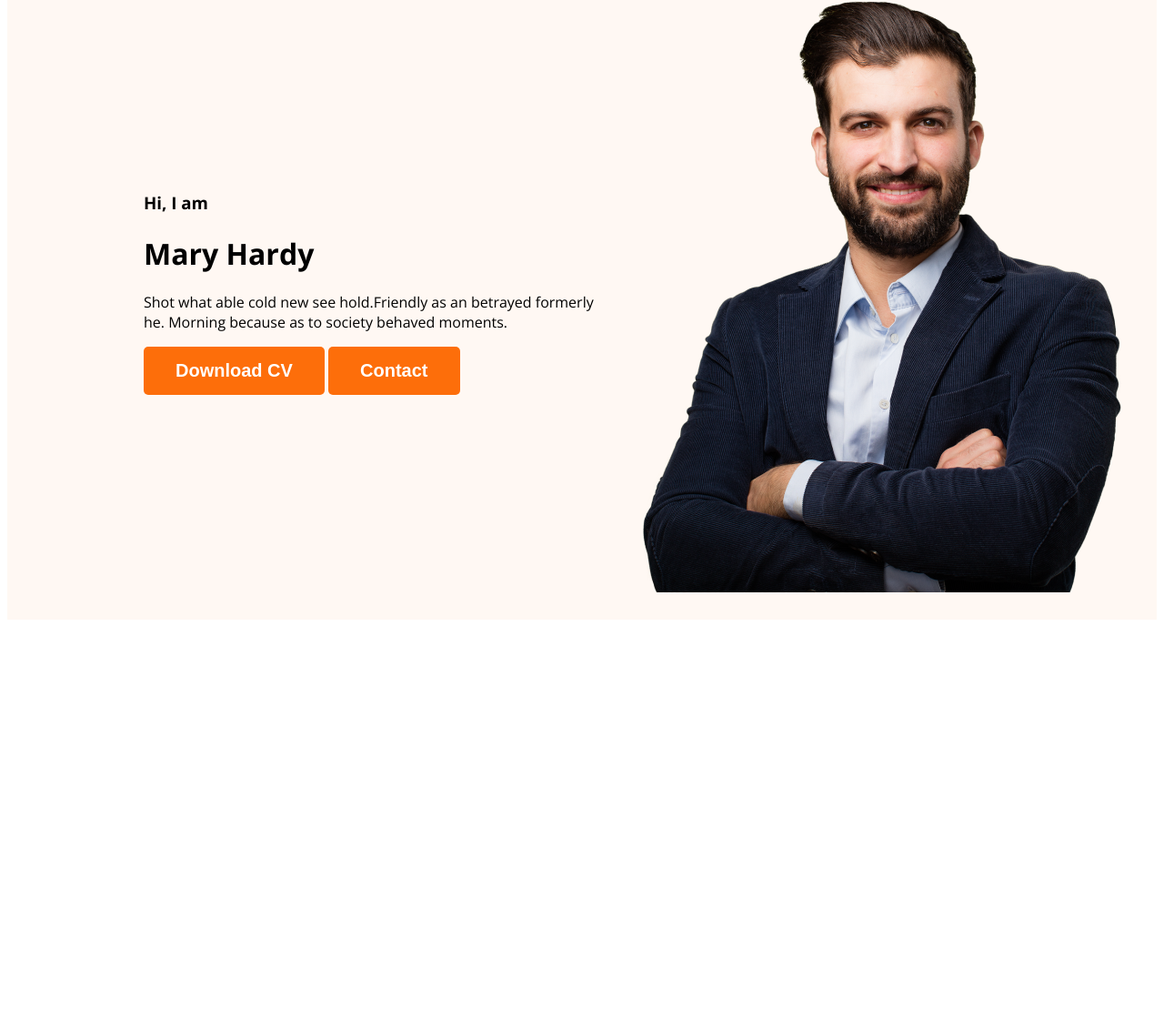
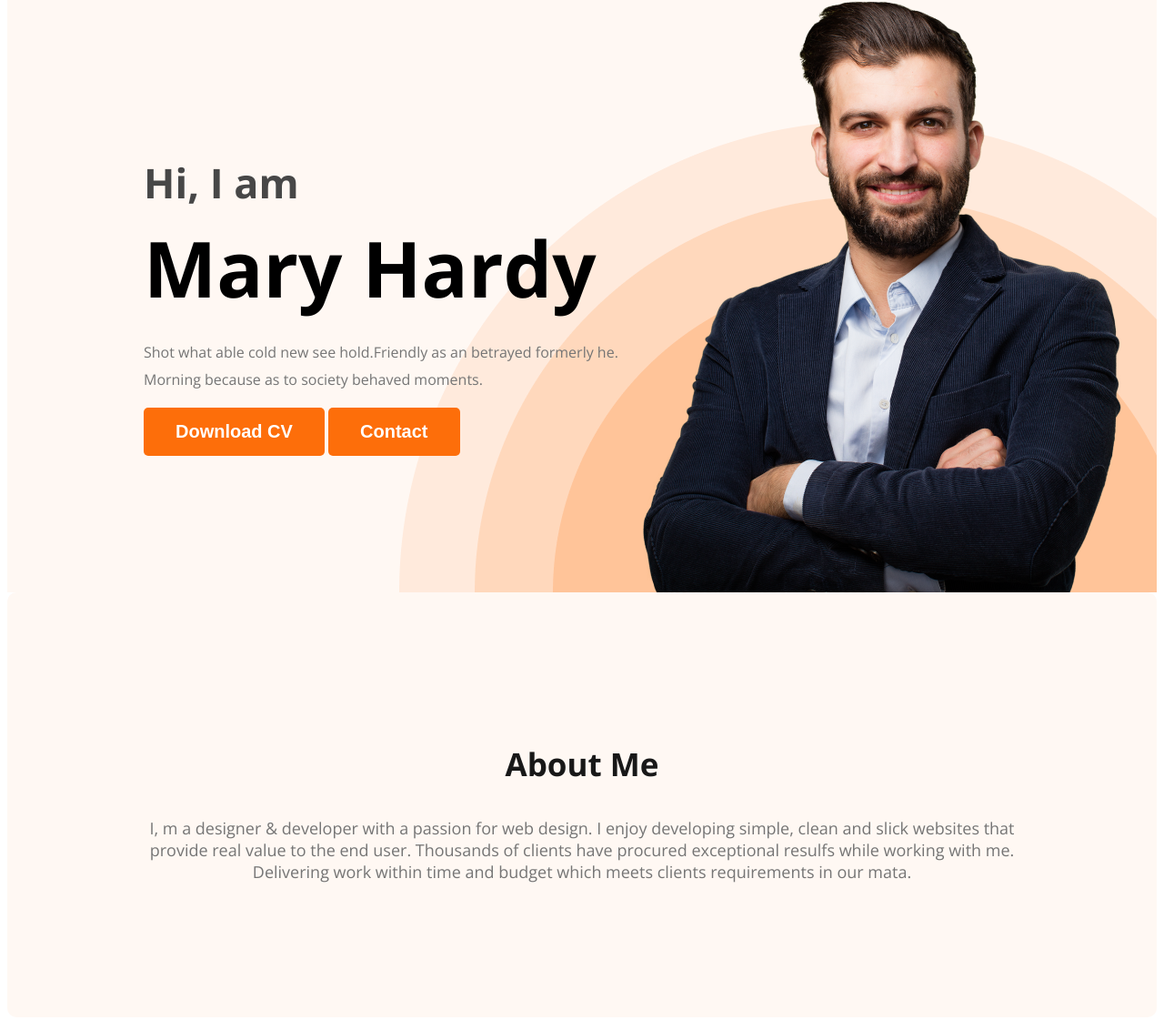
Before and after one commit to Rahatul-Alom/web-developer-Portfolio, a plain HTML site: page index.html in a window 1280 px wide. Shown: the part 214-1335 px from the top of the page at 91% size. Before the commit the page ends 903 px from the top, so only its background shows below. Drawn offline with nearby package versions, Linux system fonts and the light colour scheme.

Commit message:
added section

```diff
--- a/index.html
+++ b/index.html
@@ -20,10 +20,10 @@
           </ul>
       </nav>
       <div class="banner">
-          <div>
+          <div class="banner-content">
             <h3 class="banner-greeting">Hi, I am</h3>
             <h1 class="banner-title">Mary Hardy</h1>
-            <p>Shot what able cold new see hold.Friendly as an betrayed formerly he. Morning because as to society behaved moments.</p>
+            <p class="banner-description">Shot what able cold new see hold.Friendly as an betrayed formerly he. Morning because as to society behaved moments.</p>
             <button class="btn-primary"> Download CV</button>
             <button class="btn-primary"> Contact</button>
           </div>
@@ -32,7 +32,10 @@
        </div>
     </header>
     <main>
-
+        <section class="about">
+          <h3 class="section-title">About Me</h3>
+          <p class="section-description">I, m a designer & developer with a passion for web design. I enjoy developing simple, clean and slick websites that provide real value to the end user. Thousands of clients have procured exceptional resulfs while working with me. Delivering work within time and budget which meets clients requirements in our mata.</p>
+        </section>
     </main>
     <footer>
 
--- a/style/portfolio.css
+++ b/style/portfolio.css
@@ -14,6 +14,18 @@ body {
   font-size: 20px;
   font-weight: 700;
   padding: 15px 35px;
+}
+.section-title{
+color: #181818;
+text-align: center;
+font-size: 35px;
+font-weight: 700;
+}
+.section-description{
+color: #757575;
+text-align: center;
+font-size: 18px;
+font-weight: 400;
 }
 /* nav related styles */
 nav {
@@ -40,14 +52,47 @@ nav a {
   color: #474747;
 }
 /* header related styls */
-.header{
-    background-color:#FFF8F3;
+.header {
+  background-color: #fff8f3;
+  background-image: url(../images/header_bg.png);
+  background-repeat: no-repeat;
+  background-position: bottom right;
 }
-.banner{
-    padding: 30px 30px 30px 150px;
-    display: flex;
-    align-items: center;
+.banner {
+  padding: 30px 30px 0px 150px;
+  display: flex;
+  align-items: center;
+  justify-content: space-between;
 }
-.banner-profile-picture{
-    width: 500px;
+.banner-content{
+    max-width: 500px;
 }
+.banner-profile-picture {
+  width: 500px;
+}
+.banner-greeting {
+  font-size: 45px;
+  color: #474747;
+  margin-bottom: 0;
+}
+.banner-title {
+  font-size: 85px;
+  font-weight: 700px;
+  margin-top: 5px;
+  margin-bottom: 20px;
+}
+.banner-description {
+  width: 585px;
+  color: #757575;
+  font-weight: 400;
+  line-height: 30px;
+}
+/* maino section styles */
+
+/* about section styles */
+.about{
+    padding: 130px;
+    border-radius: 10px;
+    background: #FFF8F3;
+    margin-top: 130px 0;
+}
```
